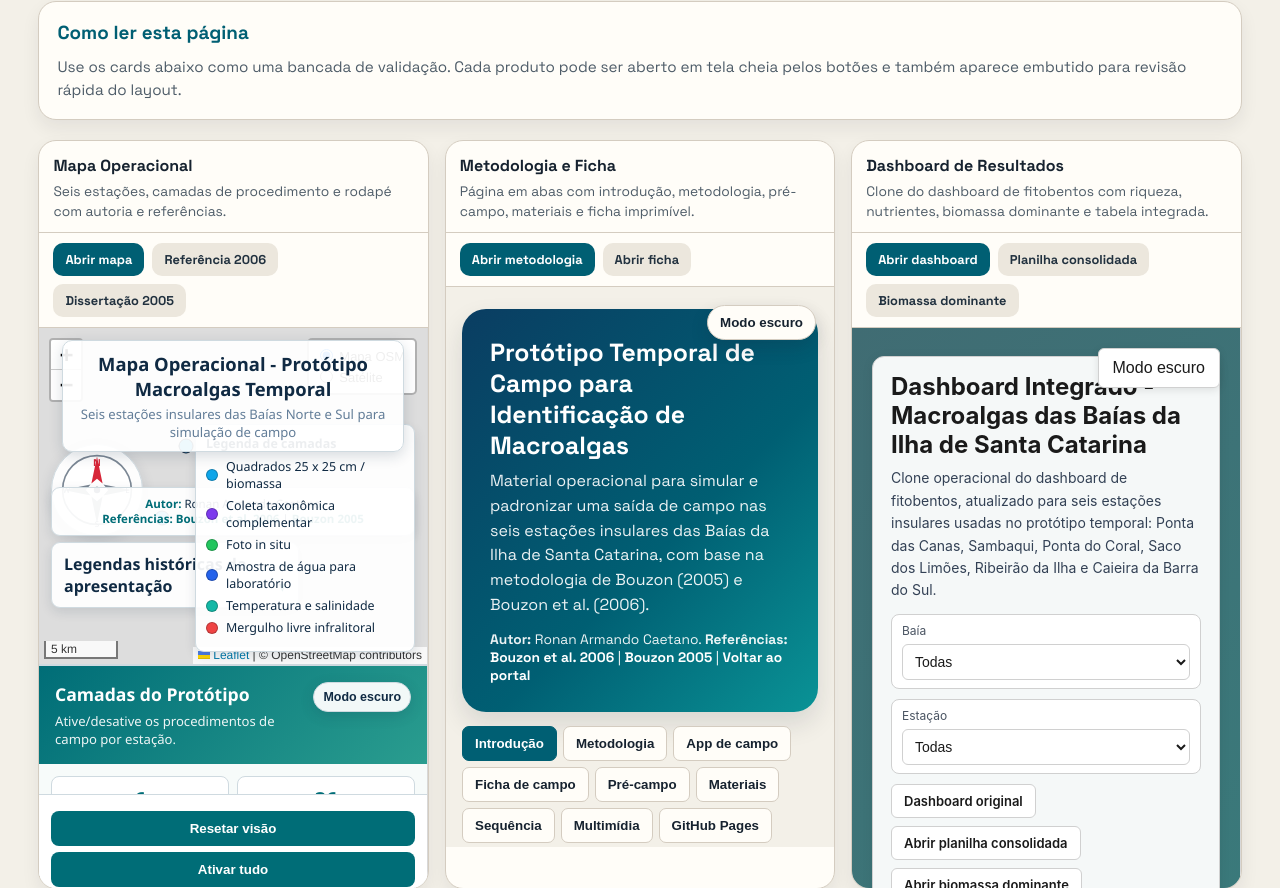
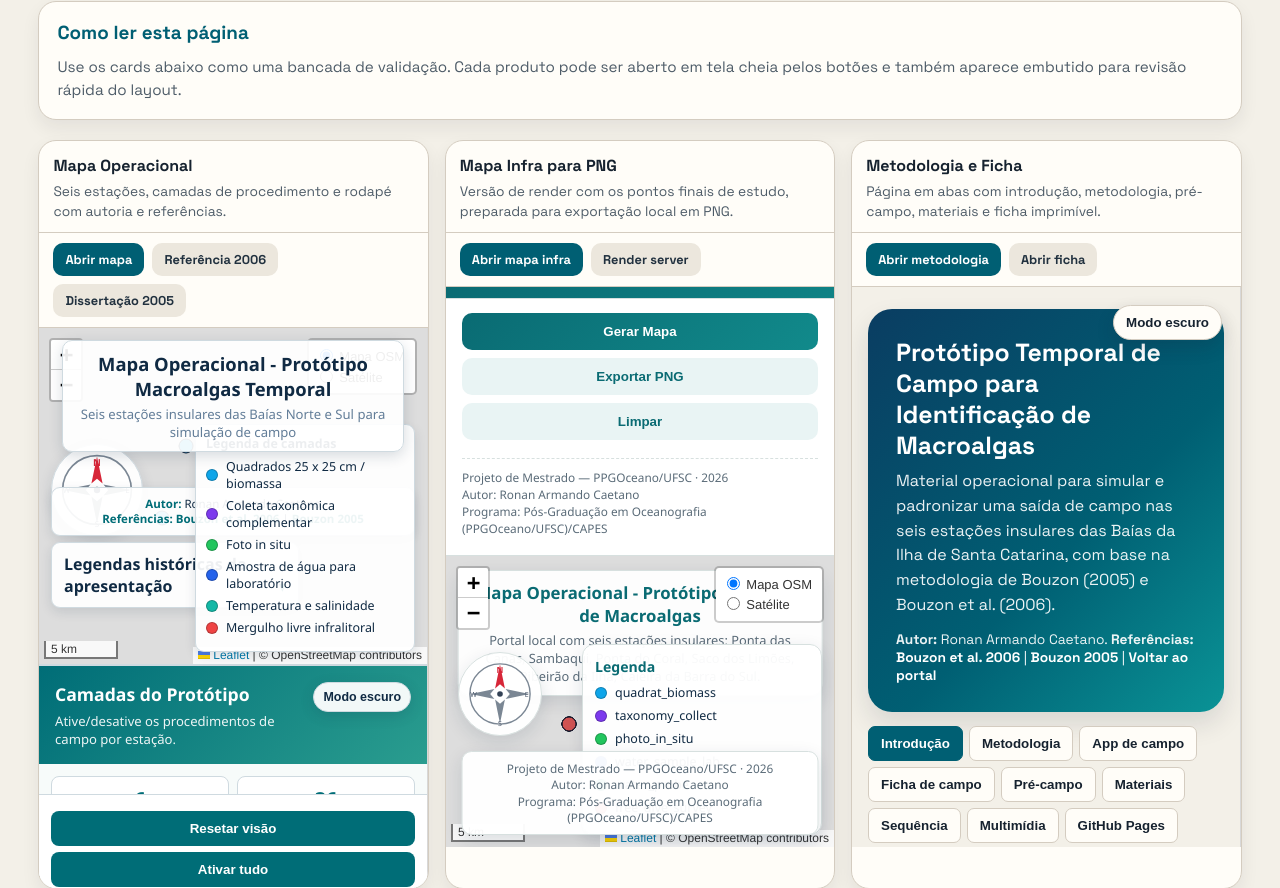
Before and after one commit to caetanoronan/Prototipo-Temporal-de-Macroalgas-Baias-da-Ilha-de-Santa-Catarina, a plain HTML site: page index.html in a window 1280 px wide. Shown: the part 1003-1891 px from the top of the page. Drawn offline with nearby package versions, Linux system fonts and the light colour scheme.

Commit message:
Adiciona acesso ao mapa infra no portal

```diff
--- a/index.html
+++ b/index.html
@@ -480,6 +480,18 @@
 
             <article class="product-card">
                 <div class="product-head">
+                    <h3>Mapa Infra para PNG</h3>
+                    <p>Versão de render com os pontos finais de estudo, preparada para exportação local em PNG.</p>
+                </div>
+                <div class="product-actions">
+                    <a class="btn btn-primary" href="05_gis_mapas/mapa_prototipo_armacao_infra_clone.html" target="_blank" rel="noopener noreferrer">Abrir mapa infra</a>
+                    <a class="btn btn-secondary" href="render/server.js" target="_blank" rel="noopener noreferrer">Render server</a>
+                </div>
+                <iframe class="product-frame" src="05_gis_mapas/mapa_prototipo_armacao_infra_clone.html" title="Mapa infra para render PNG"></iframe>
+            </article>
+
+            <article class="product-card">
+                <div class="product-head">
                     <h3>Metodologia e Ficha</h3>
                     <p>Página em abas com introdução, metodologia, pré-campo, materiais e ficha imprimível.</p>
                 </div>
```
